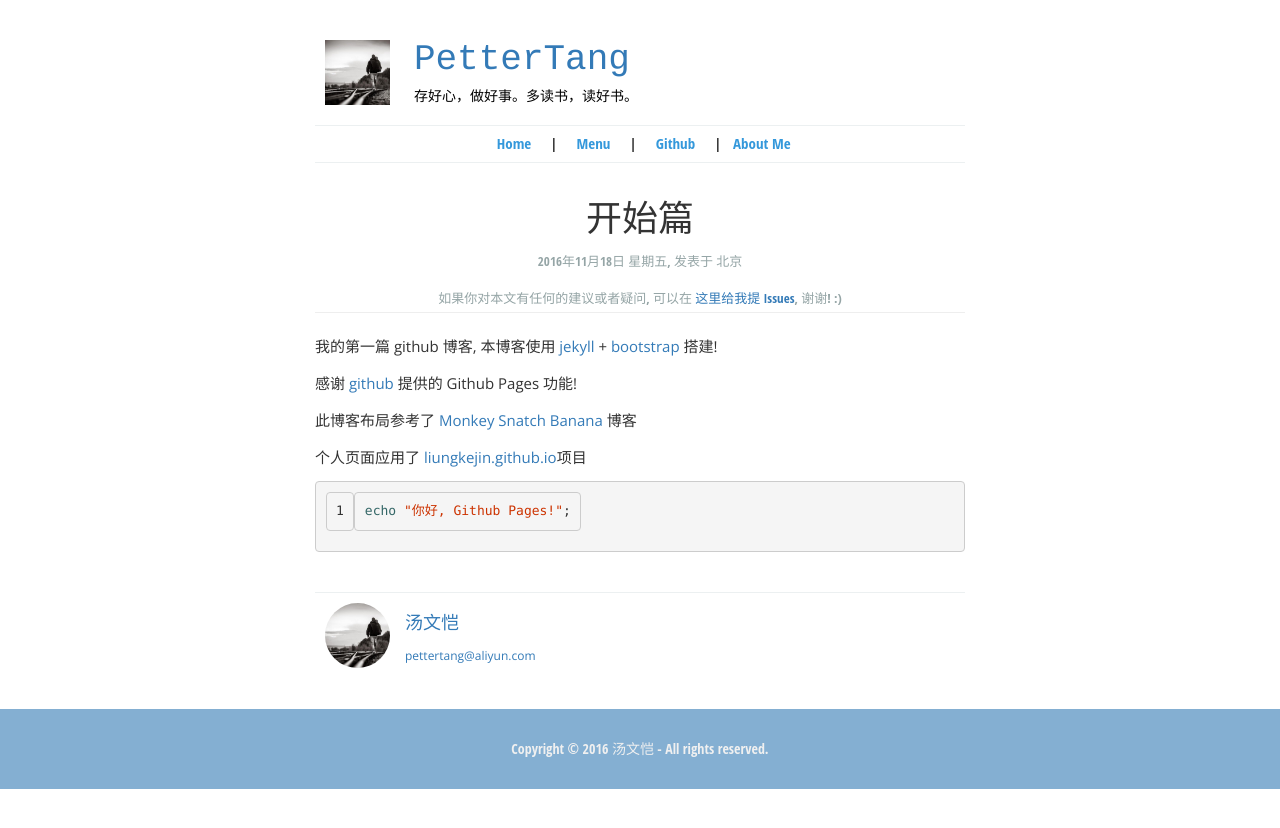
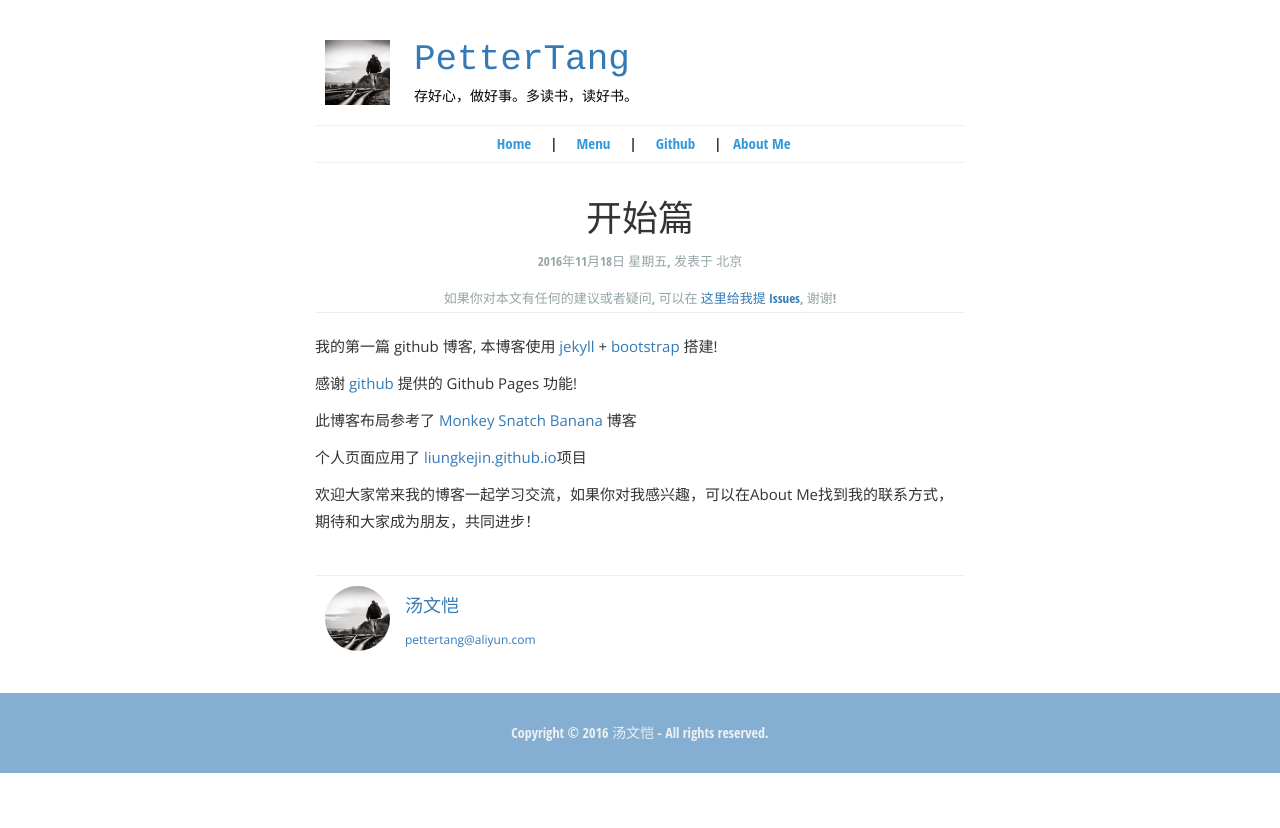
Before and after one commit to pettertang/pettertang.github.io, a Jekyll site: the page built from _posts/2016-03-04-Getting-Started.md, in a window 1280 px wide. Shown: the top 828 px of the page. Built offline with Jekyll 4.4.1, drawn with Linux system fonts in a browser that asks for light colours.

Commit message:
publish my first article

````diff
--- a/_layouts/post_layout.html
+++ b/_layouts/post_layout.html
@@ -12,7 +12,7 @@
                 </p>
                 <p class="article-hint">
                     如果你对本文有任何的建议或者疑问, 可以在
-                    <a href="https://github.com/liungkejin/liungkejin.github.io/issues" target="_blank">这里给我提 Issues</a>, 谢谢! :)
+                    <a href="https://github.com/pettertang/pettertang.github.io/issues" target="_blank">这里给我提 Issues</a>, 谢谢!
                 </p>
             </header>
             {{ content }}
--- a/_posts/2016-03-04-Getting-Started.md
+++ b/_posts/2016-03-04-Getting-Started.md
@@ -15,6 +15,4 @@
 
 个人页面应用了 [liungkejin.github.io](https://github.com/liungkejin/liungkejin.github.io)项目
 
-```bash
-echo "你好, Github Pages!";
-```
+欢迎大家常来我的博客一起学习交流，如果你对我感兴趣，可以在About Me找到我的联系方式，期待和大家成为朋友，共同进步！
````
